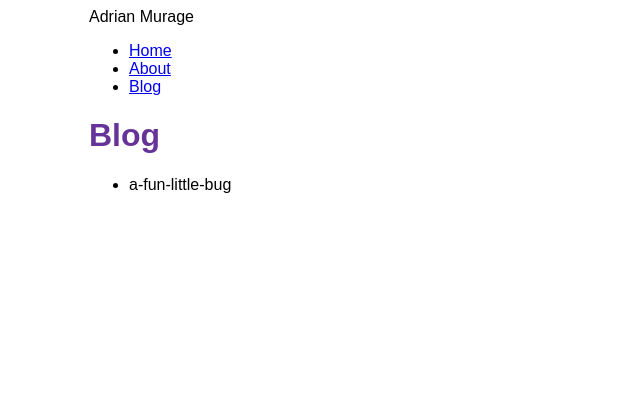
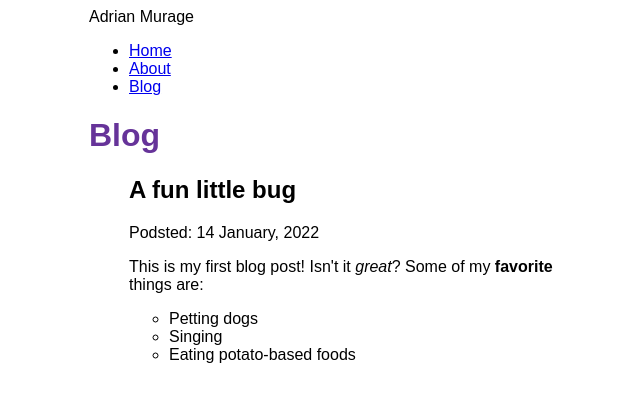
Before and after one commit to adrianmurage/adrianmurage.com, a Gatsby site: page /blog in a window 1280 px wide. Shown: the whole page, without its empty margins (301-941 px from the left). Built offline with nearby package versions, Linux system fonts and the light colour scheme; Gatsby itself is replaced by a stand-in of ours.

Commit message:
Add support for mdx blog content

```diff
--- a/blog/a-fun-little-bug.mdx
+++ b/blog/a-fun-little-bug.mdx
@@ -0,0 +1,10 @@
+---
+title: "A fun little bug"
+date: "2022-01-14"
+---
+
+This is my first blog post! Isn't it *great*?
+Some of my **favorite** things are:
+* Petting dogs
+* Singing
+* Eating potato-based foods
--- a/src/pages/blog.js
+++ b/src/pages/blog.js
@@ -1,16 +1,21 @@
 import React from "react";
 import Layout from "../components/layout";
 import { graphql } from "gatsby";
+import { MDXRenderer } from "gatsby-plugin-mdx";
 
 const BlogPage = ({data}) =>{
     return(
         <Layout pageTitle="Blog">
             <ul>
             {
-            data.allFile.nodes.map(node => (
-                <li key={node.name}>
-                    {node.name}
-                </li>
+            data.allMdx.nodes.map((node) => (
+              <article key={node.id}>
+                <h2>{node.frontmatter.title}</h2>
+                <p> Podsted: {node.frontmatter.date}</p>
+                <MDXRenderer>
+                  {node.body}
+                </MDXRenderer>
+              </article>
             ))
             }
             </ul>
@@ -18,13 +23,18 @@ const BlogPage = ({data}) =>{
     )
 }
 
-export const allPostsQuery = graphql`
-query{
-    allFile(filter: {sourceInstanceName: {eq: "blog"}}) {
+export const query = graphql`
+  {
+    allMdx(sort: {fields: frontmatter___date, order: DESC}) {
       nodes {
-        name
+        frontmatter {
+          title
+          date(formatString: "D MMMM, YYYY")
+        }
+        id
+        body
       }
     }
   }
-  `
+`
 export default BlogPage
```
